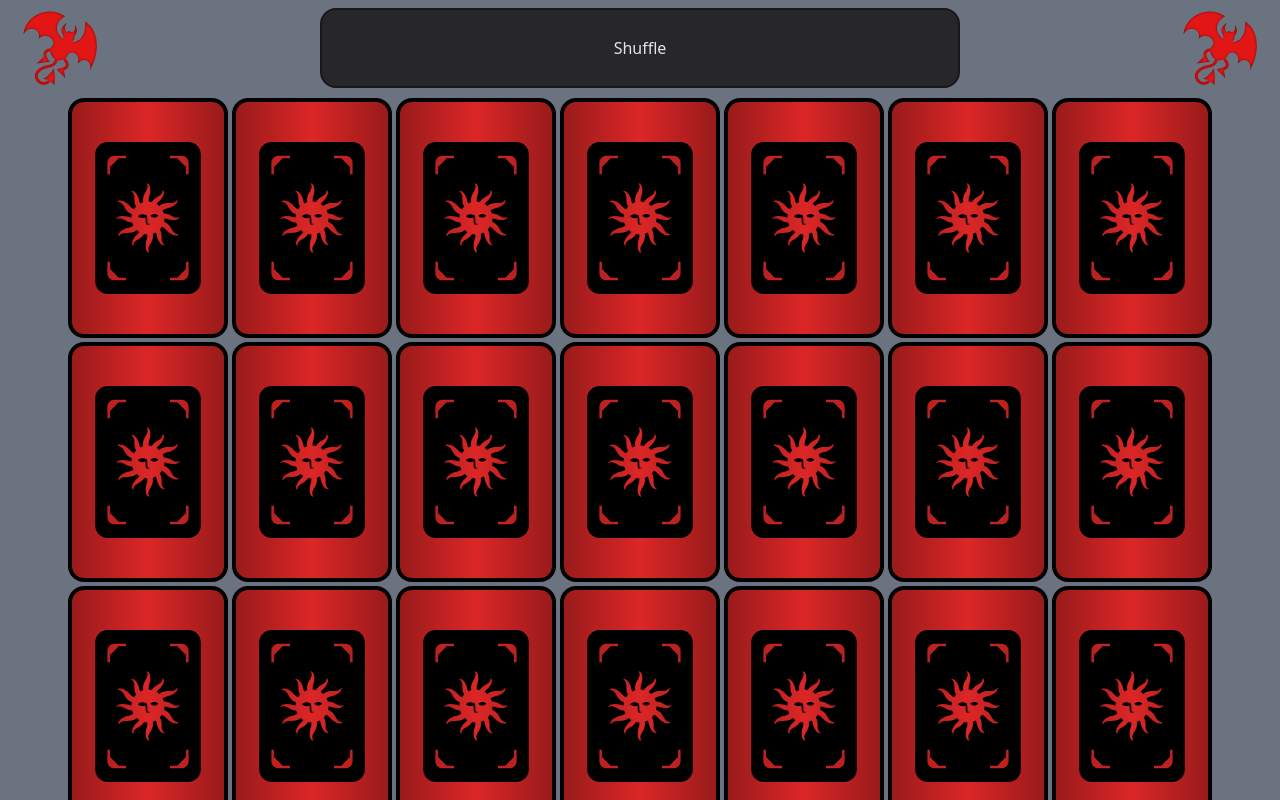
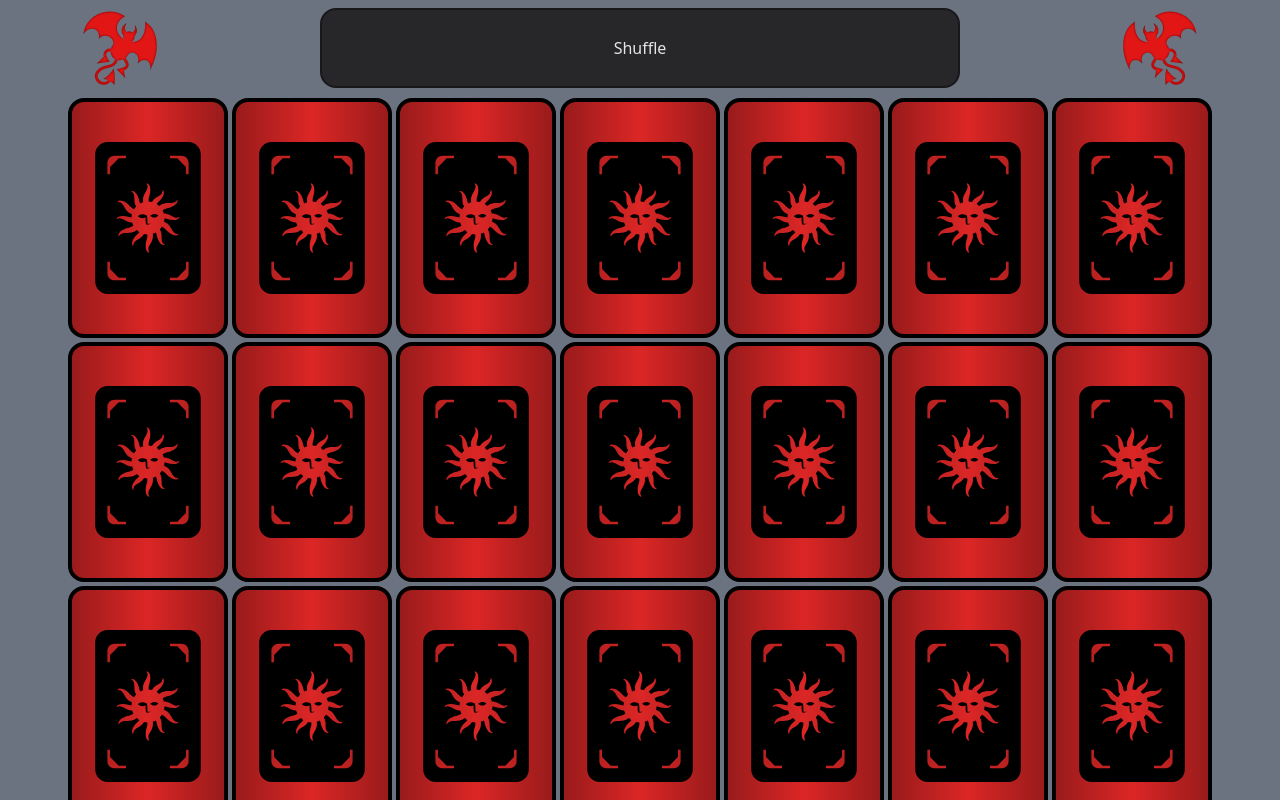
Before and after one commit to johneckert/card-decks, a React (Vite) app: page / in a window 1280 px wide. Shown: the top 800 px of the page. Built offline with nearby package versions, Linux system fonts and the light colour scheme; the HTML template or start-up script is replaced by a standard one.

Commit message:
fix imp position

```diff
--- a/src/App.tsx
+++ b/src/App.tsx
@@ -15,12 +15,12 @@ function App() {
 
   return (
     <div className="bg-gray-500 flex flex-col items-center justify-center h-max">
-      <div className="flex flex-row justify-between w-full">
-        <img src={Imp} className="w-20 mx-5 my-2" />
-        <button onClick={reshuffle} className="rounded-2xl text-zinc-200 border-2 border-solid border-zinc-900 m-2 p-4 w-1/2 bg-zinc-800 hover:bg-zinc-700  active:bg-zinc-600">
+      <div className="flex flex-row justify-around w-full">
+        <img src={Imp} className="w-20 my-2" />
+        <button onClick={reshuffle} className="rounded-2xl text-zinc-200 border-2 border-solid border-zinc-900 my-2 p-4 w-1/2 bg-zinc-800 hover:bg-zinc-700  active:bg-zinc-600">
             <h1>Shuffle</h1>
         </button>
-        <img src={Imp} className="w-20 mx-5 my-2" />
+        <img src={Imp} className="w-20 my-2 transform -scale-x-100" />
       </div>
       <div className="container h-max max-w-max flex flex-wrap items-center justify-center">
         {deck.map((card, i) => {
```
